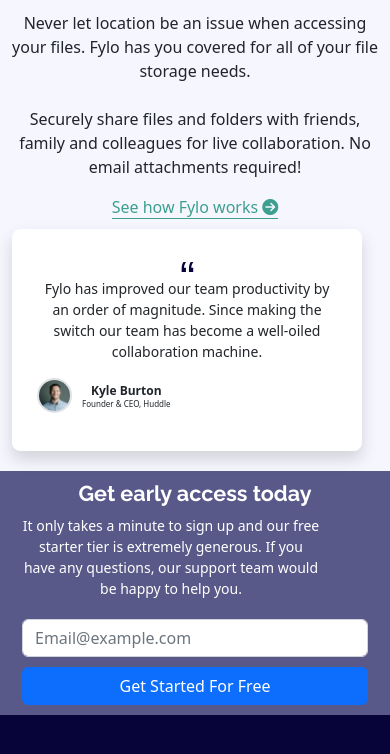
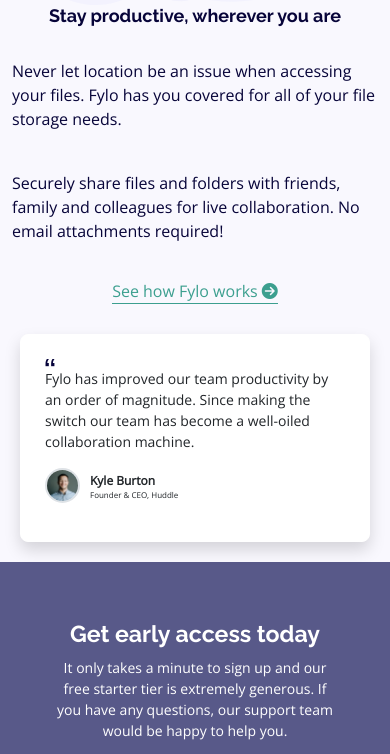
Before and after one commit to melkhateeb193/fylo-landing-page-with-two-column-layout-master, a plain HTML site: page index.html in a window 390 px wide. Shown: the part 1087-1841 px from the top of the page. Drawn offline with nearby package versions, Linux system fonts and the light colour scheme.

Commit message:
first commit

```diff
--- a/css/style.css
+++ b/css/style.css
@@ -18,6 +18,7 @@
     font-size: var(--Font-size);
     margin: 0 !important;
     padding: 0 !important;
+    font-family: var(--font-Open-sans);
     /* transition: all 0.2s ease-in-out; */
 
 }
@@ -25,6 +26,10 @@
 .fw-bold.header1 , .firstSec.title.fw-bolder{
     font-size: 32px;
     font-family: var(--font-Raleway);
+    color: var(--Very-Dark-Blue);
+}
+.headerP.pe-5 ,.firstSecPharagraph.pe-5.mt-4 ,.firstSec2Pharagraph.pe-5.mt-4{
+    color: var(--Very-Dark-Blue);
 }
 /* header styling end */
 /* section styling start  */
@@ -43,7 +48,7 @@
     margin-top: -50% !important;
 }
 main {
-    background-color: hsl(240, 75%, 98%);
+    background-color: #f9f8fe;
     margin-top: 10rem;
 
 }
@@ -206,18 +211,58 @@
         width: 100% !important;
     }
     .Footer.w-100.p-5 {
+        width: 100% !important;
         margin: 0 !important;
-        padding: 0 0 0 10px!important;
+        padding: 0 0 0 0px!important;
+        display: flex;
+        justify-content: center;
+        align-items: center;
+        flex-direction: column;
     }
     .col-md-4.d-flex.justify-content-around {
         flex-direction: column;
         justify-content: center !important;
     }
-    .services.text-white {
-        margin: -8px;
-    }
+
     main::after {
         background-position: -50% !important;
         background-position: center top !important;
     }
+    .row.container-fluid.mt-5{
+        width: 100% !important;
+    }
+    .pargraphFooter.pe-5 {
+        padding: 0 30px 0 30px !important;
+        margin-top: 10px;
+    }
+    .inPutContainer.TopNav{
+        width: 90%;
+    }
+    .d-flex.flex-column.form-text.pe-5 {
+        width: 75%;
+        margin: auto;
+    }
+    .secondSection.border.border-1.border-white.bg-white.shadow.rounded-3.p-4.mt-5 {
+        display: flex;
+        flex-direction: column;
+    }
+    .testQoutes{
+        width: 10px;
+    }
+    .testmonials , .inercontinanerText{
+        text-align: start;
+    }
+    .col-md-6 {
+        display: flex;
+        justify-content: center;
+        align-items: center;
+        flex-direction: column;
+        text-align: start;
+    }
+    .firstLink{
+        margin: 20px 0 20px 0 !important;
+    }
+    .headerP.pe-5 {
+        margin: 20px 0 !important;
+    }
 }
--- a/index.html
+++ b/index.html
@@ -38,10 +38,10 @@
       <p class="headerP pe-5">Fylo stores your most important files in one secure location.
         Access them wherever you need, share and collaborate with friends,
         family, and co-workers.</p>
-        <div class="inPutContainer">
-          <form class=" d-flex form-text pe-5">
-          <input type="email" class="form-control" placeholder="Enter your email..." id="emailInput" required>
-          <button type="submit" class="btn w-50 btn-primary mx-2">Get Started</button>
+        <div class="inPutContainer TopNav">
+          <form class=" d-flex form-text pe-5 ">
+          <input type="email" class="  form-control" placeholder="Enter your email..." id="emailInput" required>
+          <button type="submit" class="  btn w-50 btn-primary mx-2">Get Started</button>
 
         </form>
         </div>
@@ -53,21 +53,21 @@
 </header>
 <main class="py-5 container-fluid position-relative">
 <section class="firstSec ">
-  <div class="row  d-flex  mx-5">
+  <div class="row  d-flex  mx-5 justify-content-center align-items-center">
     <div class="col-md-6">
-      <h1 class="firstSec title fw-bolder">  Stay productive, wherever you are</h1>
+      <h2 class="firstSec title fw-bolder">  Stay productive, wherever you are</h2>
       <p class="firstSecPharagraph pe-5 mt-4">  Never let location be an issue when accessing your files. Fylo has you
         covered for all of your file storage needs.</p>
       <p class="firstSec2Pharagraph pe-5 mt-4"> Securely share files and folders with friends, family and colleagues for
         live collaboration. No email attachments required!</p>
     <a href="#" class="firstLink">  See how Fylo works <span> <i class="fa-solid fa-circle-arrow-right"></i></span></a>
     <div class="secondSection border border-1 border-white bg-white shadow rounded-3 p-4 mt-5">
-      <img src="images/icon-quotes.svg" alt="">
+      <img src="images/icon-quotes.svg" alt="" class="testQoutes">
       <p class="testmonials">Fylo has improved our team productivity by an order of magnitude. Since
         making the switch our team has become a well-oiled collaboration machine.</p>
         <div class="inerContainer d-flex ">
           <div class="inerContainerImg ">
-            <img src="images/avatar-testimonial.jpg" class="w-100  border border-2 rounded-circle" alt="testimonial">
+            <img src="images/avatar-testimonial.jpg" class= "w-100  border border-2 rounded-circle" alt="testimonial">
           </div>
           <div class="inercontinanerText">
             <h2 class="textName fw-bolder"> Kyle Burton</h2>
@@ -77,31 +77,31 @@
     </div>
   </div>
     <div class="col-md-6">
-      <img src="images/illustration-2.svg" class="w-100" alt="">
+      <img src="images/illustration-2.svg" class="w-100 " alt="">
   </div>
 </div>
 
  </section>
 </main>
-
-<div class="upperFooter">
+<section>
+<div class="upperFooter py-5">
  <div class="row d-flex container-fluid p-5">
   <div class="col-md-5 text-white ">
-  <h4 class="titleFooter fw-bolder"> Get early access today</h4>
+  <h3 class="titleFooter fw-bolder"> Get early access today</h3>
   <p class="pargraphFooter pe-5">It only takes a minute to sign up and our free starter tier is extremely generous.
     If you have any questions, our support team would be happy to help you.
    </p>
   </div>
   <div class="col-md-6 offset-1">
     <form class=" d-flex flex-column form-text pe-5">
-      <input type="email" class="form-control w-75" placeholder="Email@example.com" id="emailInput" required>
+      <input type="email" class="form-control w-75" placeholder="Email@example.com" id="emailInput2" required>
       <button type="submit" class="btn mt-3  btn-primary ">Get Started For Free</button>
 
     </form>
   </div>
  </div>
 </div>
-
+</section>
 <footer class="Footer w-100 p-5">
   <div class="row container-fluid mt-5 ">
     <div class="col-md-4">
```
